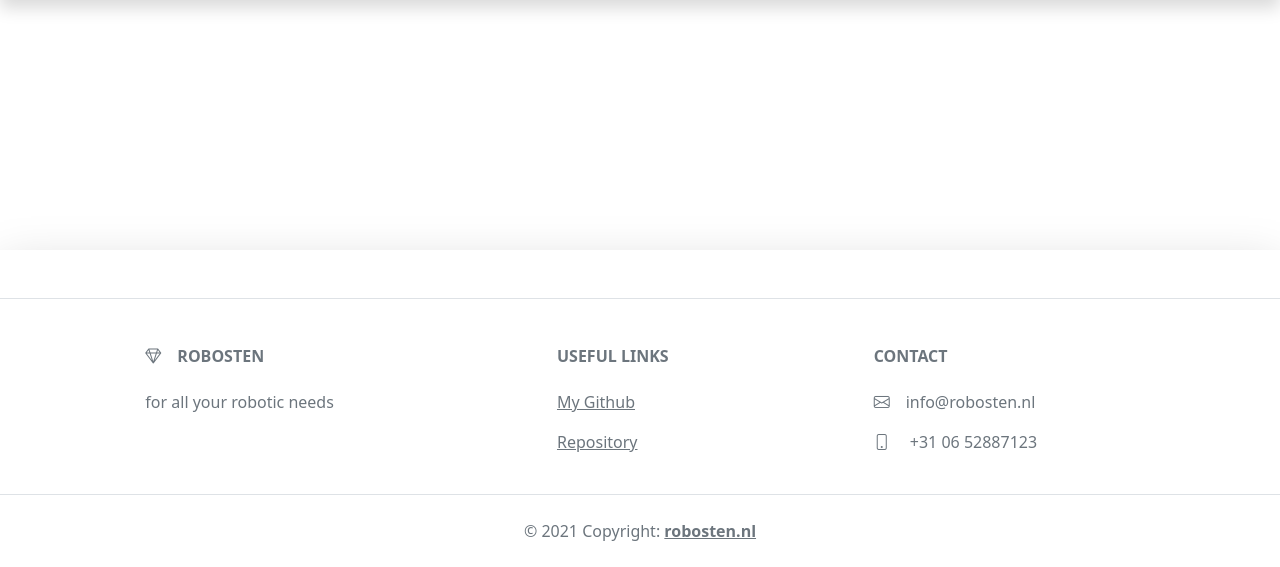
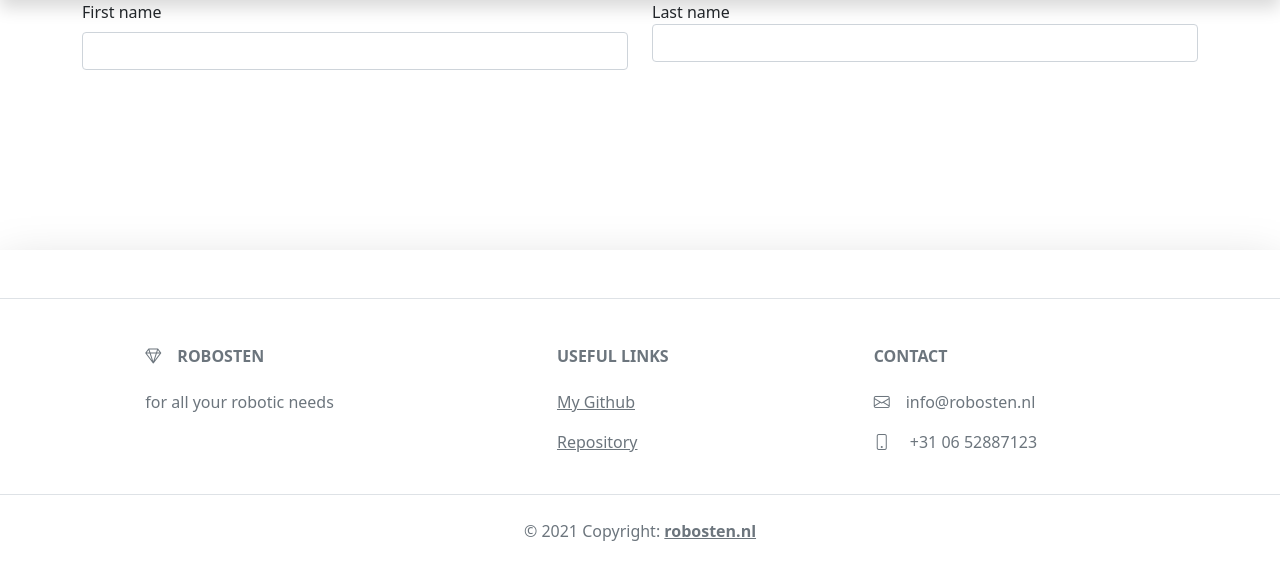
Before and after one commit to Svenwiersema/PFSite, a PHP site: page /contact.php in a window 1280 px wide. Shown: the part 233-800 px from the top of the page. Run offline with PHP 8.4, Linux system fonts and the light colour scheme; some libraries are stand-ins or nearby versions.

Commit message:
begining contact page

```diff
--- a/contact.php
+++ b/contact.php
@@ -10,8 +10,20 @@ include "snippets/head.php";
 
 	<script type="module" src="scripts/contact.js"></script>
 
-	<div class="bodyWrapper">
+	<div class="container">
+		<form action="">
+			<div class="row">
+				<div class="col col-12 col-md-6">
+					<label for="firstName" class="form-label">First name</label>
+					<input type="text" class="form-control" id="firstName">
+				</div>
+				<div class="col col-12-col-md-6">
+					<label for="lastName" class="form=label">Last name</label>
+					<input type="text" class="form-control" id="lastName">
+				</div>
 
+			</div>
+		</form>
 	</div>
 
 	<?php
--- a/scripts/project.js
+++ b/scripts/project.js
@@ -1,2 +1,3 @@
 var menu = document.getElementById("projecten");
+
 selectedMenu(menu);
--- a/snippets/head.php
+++ b/snippets/head.php
@@ -3,5 +3,5 @@
 	<meta name="viewport" content="width=device-width, initial-scale=1">
 	<link rel="stylesheet" type="text/css" href="style/main.css">
 	<link rel="icon" href="img/icon.ico">
-	<title id="title">RoboSten-PF</title>
+	<title>RoboSten - PF</title>
 </head>
```
